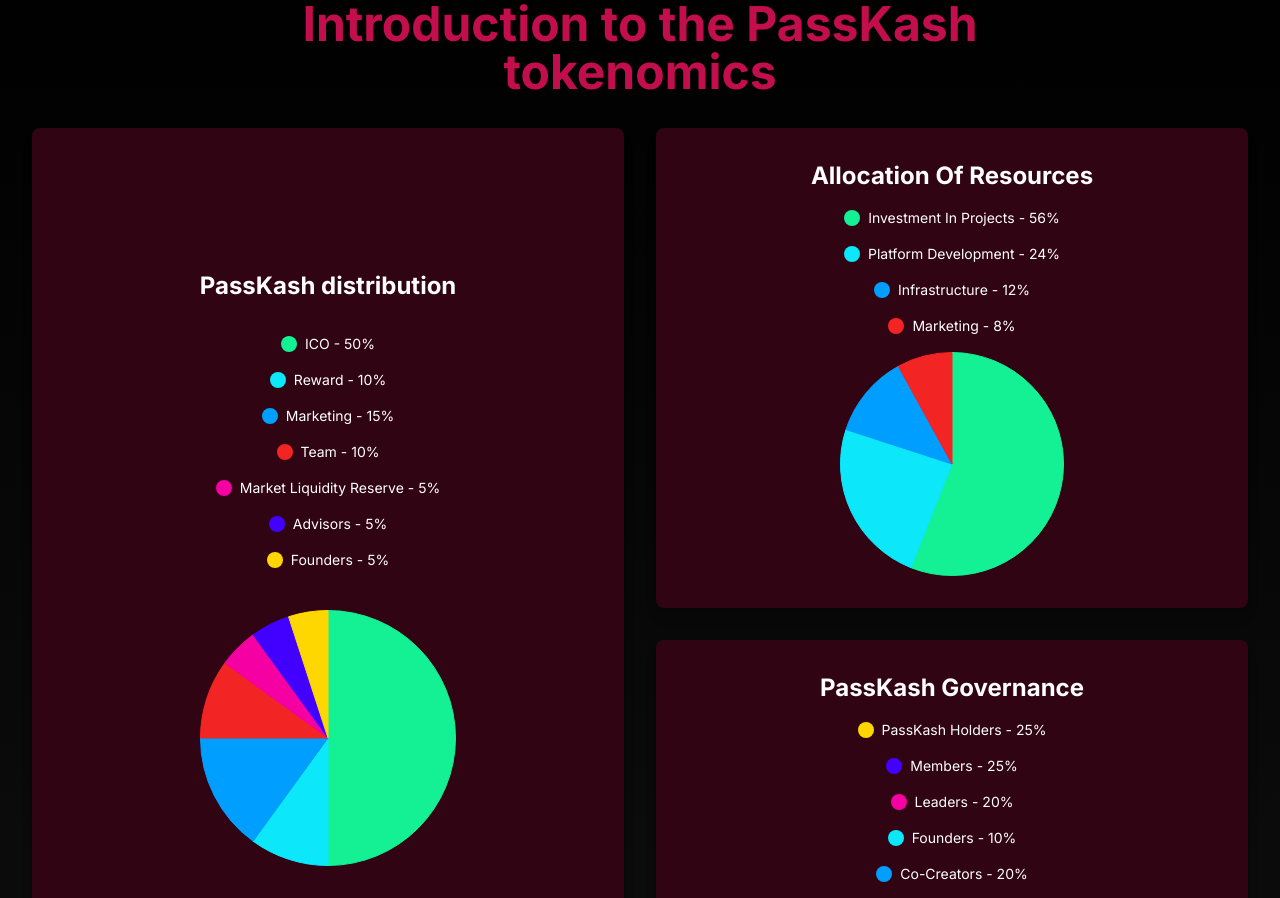
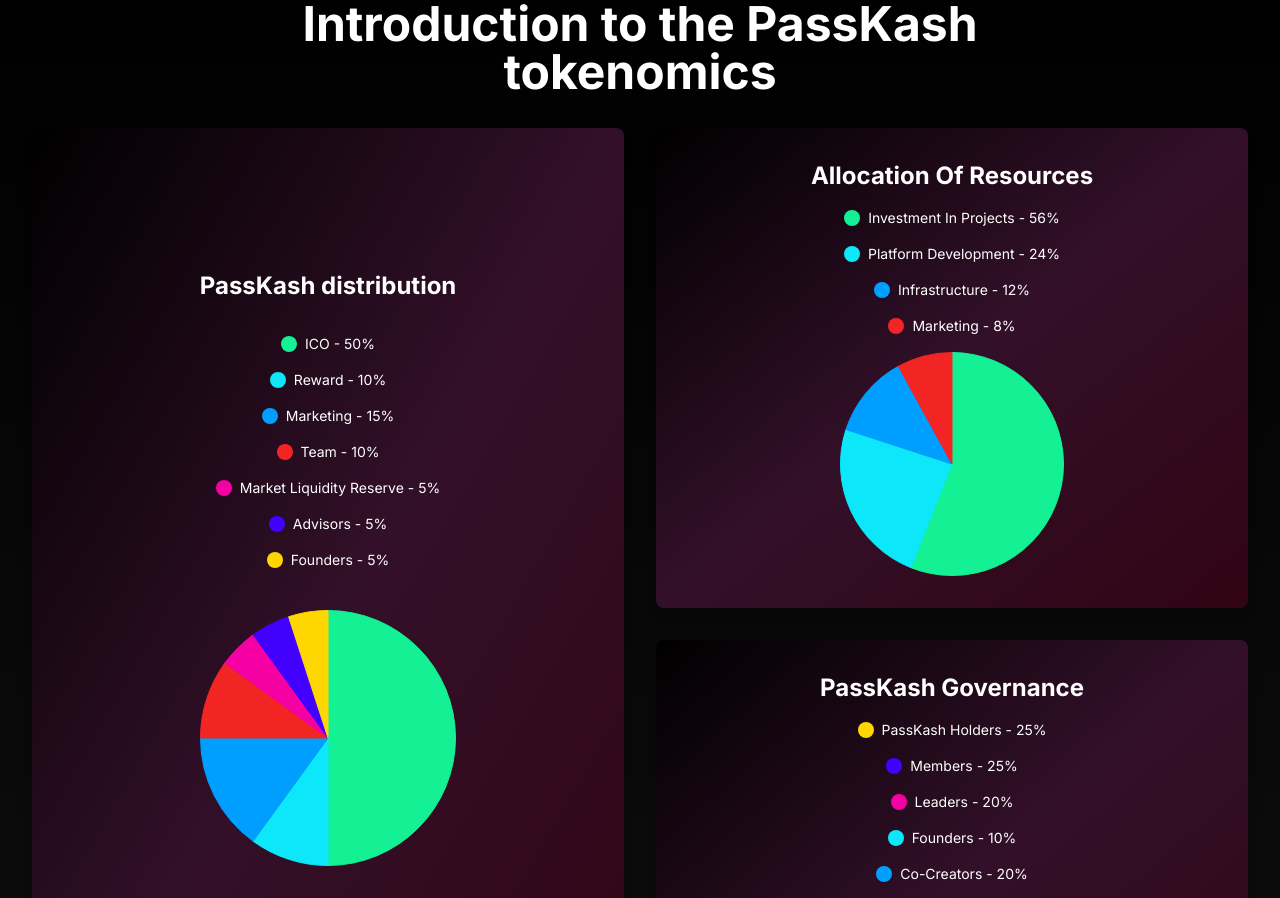
Before and after one commit to Roshan12here/Passka, a Next.js app: page / in a window 1280 px wide. Shown: the part 3220-4118 px from the top of the page. Built offline with nearby package versions, Linux system fonts and the light colour scheme.

Commit message:
Update TokenomicsLayout.tsx

```diff
--- a/app/components/TokenomicsLayout.tsx
+++ b/app/components/TokenomicsLayout.tsx
@@ -61,7 +61,7 @@
         initial={{ y: 50 }}
         animate={{ y: 0 }}
         transition={{ duration: 0.5 }}
-        className="text-3xl md:text-5xl text-center font-bold text-[#C20E4D] mb-8"
+        className="text-3xl md:text-5xl text-center font-bold text-[#ffffff] mb-8"
       >
         Introduction to the PassKash
         <br />
@@ -73,7 +73,7 @@
           initial={{ opacity: 0, y: 20 }}
           animate={{ opacity: 1, y: 0 }}
           transition={{ duration: 0.5 }}
-          className="bg-[#310413] p-6 rounded-lg shadow-lg"
+          className="bg-gradient-to-br from-[#000000] via-[#331029] to-[#310413] p-6 rounded-lg shadow-lg"
         >
           <Tokenomics />
         </motion.div>
@@ -84,7 +84,7 @@
             initial={{ opacity: 0, y: 20 }}
             animate={{ opacity: 1, y: 0 }}
             transition={{ duration: 0.5, delay: 0.2 }}
-            className="bg-[#310413] p-8 rounded-lg shadow-lg flex flex-col justify-between items-center"
+            className="bg-gradient-to-br from-[#000000] via-[#331029] to-[#310413] p-8 rounded-lg shadow-lg flex flex-col justify-between items-center"
           >
             <h2 className="text-2xl font-bold mb-4 text-center">Allocation Of Resources</h2>
             <div className="flex flex-col gap-4 items-center">
@@ -119,7 +119,7 @@
             initial={{ opacity: 0, y: 20 }}
             animate={{ opacity: 1, y: 0 }}
             transition={{ duration: 0.5, delay: 0.4 }}
-            className="bg-[#310413] p-8 rounded-lg shadow-lg flex flex-col justify-between items-center"
+            className="bg-gradient-to-br from-[#000000] via-[#331029] to-[#310413] p-8 rounded-lg shadow-lg flex flex-col justify-between items-center"
           >
             <h2 className="text-2xl font-bold mb-4 text-center">PassKash Governance</h2>
             <div className="flex flex-col gap-4 items-center">
```
